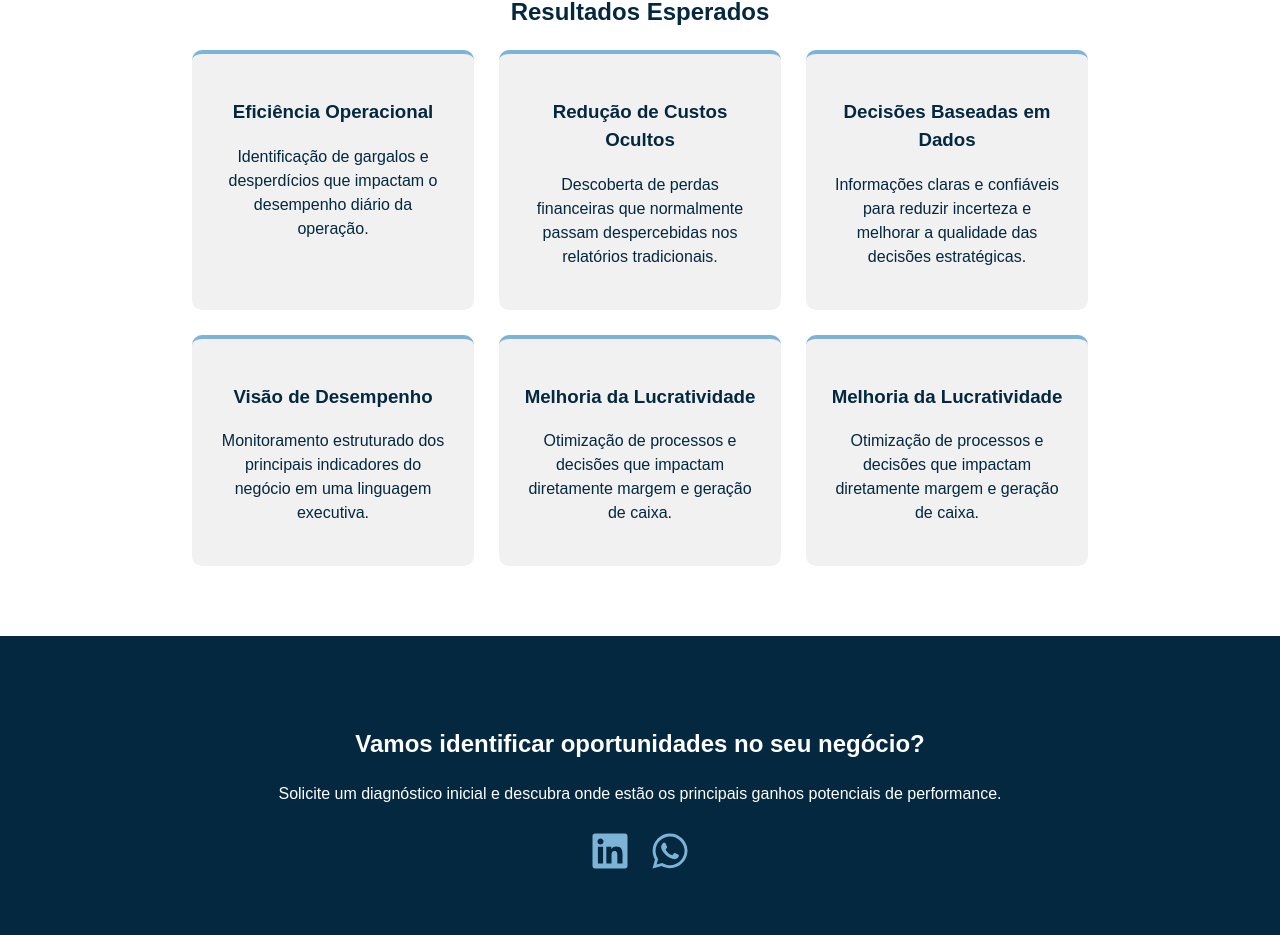
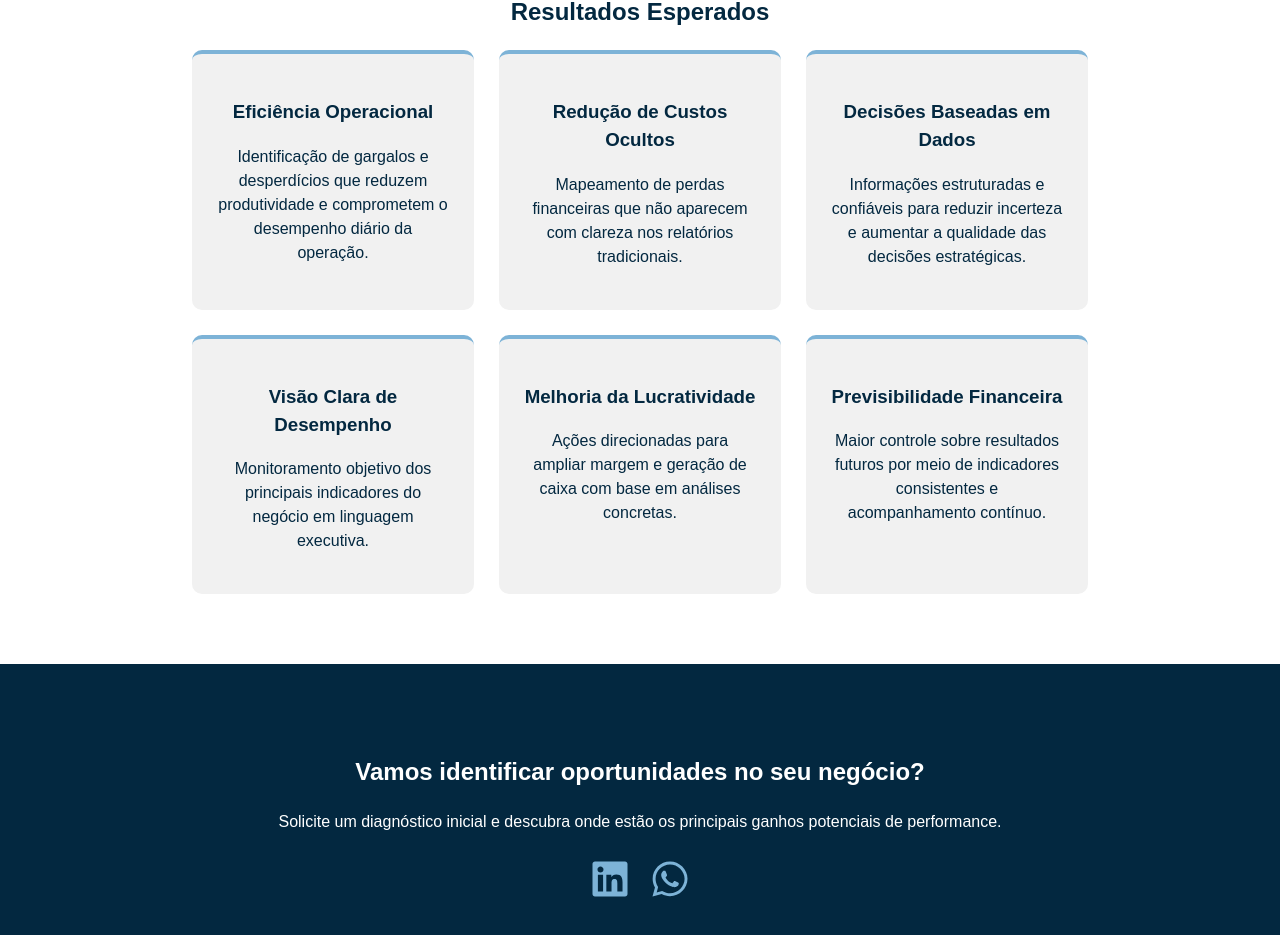
Before and after one commit to Jjunior112/little-birds-consulting, a React (Vite) app: page / in a window 1280 px wide. Shown: the part 1571-2506 px from the top of the page. Built offline with nearby package versions, Linux system fonts and the light colour scheme.

Commit message:
ajuste em resultados e no index.html

```diff
--- a/index.html
+++ b/index.html
@@ -2,9 +2,9 @@
 <html lang="en">
   <head>
     <meta charset="UTF-8" />
-    <link rel="icon" type="image/svg+xml" href="/vite.svg" />
+    <link rel="icon" type="image/svg+xml" href="/Logo.svg" />
     <meta name="viewport" content="width=device-width, initial-scale=1.0" />
-    <title>little-birds-consulting</title>
+    <title>Little Birds Consultora</title>
   </head>
   <body>
     <div id="root"></div>
--- a/src/components/Benefits.jsx
+++ b/src/components/Benefits.jsx
@@ -5,51 +5,51 @@ function Benefits() {
         <h2>Resultados Esperados</h2>
 
         <div className="service-grid">
-
             <div className="card">
             <h3>Eficiência Operacional</h3>
             <p>
-              Identificação de gargalos e desperdícios que impactam o
-              desempenho diário da operação.
+                Identificação de gargalos e desperdícios que reduzem produtividade
+                e comprometem o desempenho diário da operação.
             </p>
             </div>
 
             <div className="card">
             <h3>Redução de Custos Ocultos</h3>
             <p>
-              Descoberta de perdas financeiras que normalmente passam
-              despercebidas nos relatórios tradicionais.
+                Mapeamento de perdas financeiras que não aparecem com clareza
+                nos relatórios tradicionais.
             </p>
             </div>
 
             <div className="card">
             <h3>Decisões Baseadas em Dados</h3>
             <p>
-              Informações claras e confiáveis para reduzir incerteza e
-              melhorar a qualidade das decisões estratégicas.
+                Informações estruturadas e confiáveis para reduzir incerteza
+                e aumentar a qualidade das decisões estratégicas.
             </p>
             </div>
 
             <div className="card">
-            <h3>Visão de Desempenho</h3>
+            <h3>Visão Clara de Desempenho</h3>
             <p>
-              Monitoramento estruturado dos principais indicadores do
-              negócio em uma linguagem executiva.
+                Monitoramento objetivo dos principais indicadores do negócio
+                em linguagem executiva.
             </p>
             </div>
 
             <div className="card">
             <h3>Melhoria da Lucratividade</h3>
             <p>
-              Otimização de processos e decisões que impactam diretamente
-              margem e geração de caixa.
+                Ações direcionadas para ampliar margem e geração de caixa
+                com base em análises concretas.
             </p>
             </div>
+
             <div className="card">
-            <h3>Melhoria da Lucratividade</h3>
+            <h3>Previsibilidade Financeira</h3>
             <p>
-              Otimização de processos e decisões que impactam diretamente
-              margem e geração de caixa.
+                Maior controle sobre resultados futuros por meio de indicadores
+                consistentes e acompanhamento contínuo.
             </p>
             </div>
 
```
Also changed, not shown: public/Logo-removebg-preview.png (added), public/Logo.svg (added). Lines whose indentation alone changed are shown as unchanged.
